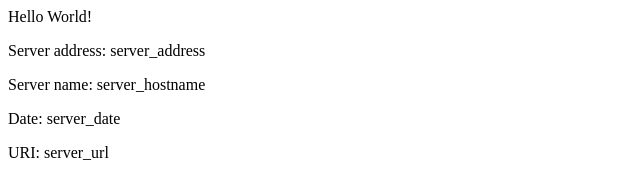
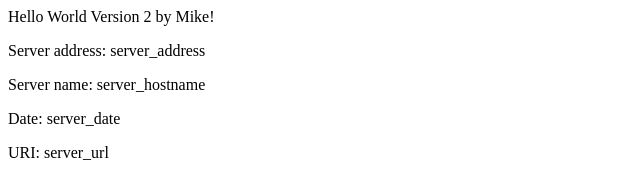
Before and after one commit to michael-t-nguyen/eks-example, a plain HTML site: page src/index.html in a window 1280 px wide. Shown: the whole page, without its empty margins (0-640 px from the left). Drawn offline with Linux system fonts and the light colour scheme.

Commit message:
v2 Updating home page

```diff
--- a/src/index.html
+++ b/src/index.html
@@ -1,8 +1,8 @@
 <head>
-<title>Hello World</title>
+<title>Hello World Version 2 by Michael Nguyen</title>
 </head>
 <div class="info">
-<h>Hello World!</h>
+<h>Hello World Version 2 by Mike!</h>
 <p><span>Server&nbsp;address:</span> <span>server_address</span></p>
 <p><span>Server&nbsp;name:</span> <span>server_hostname</span></p>
 <p class="smaller"><span>Date:</span> <span>server_date</span></p>
```
